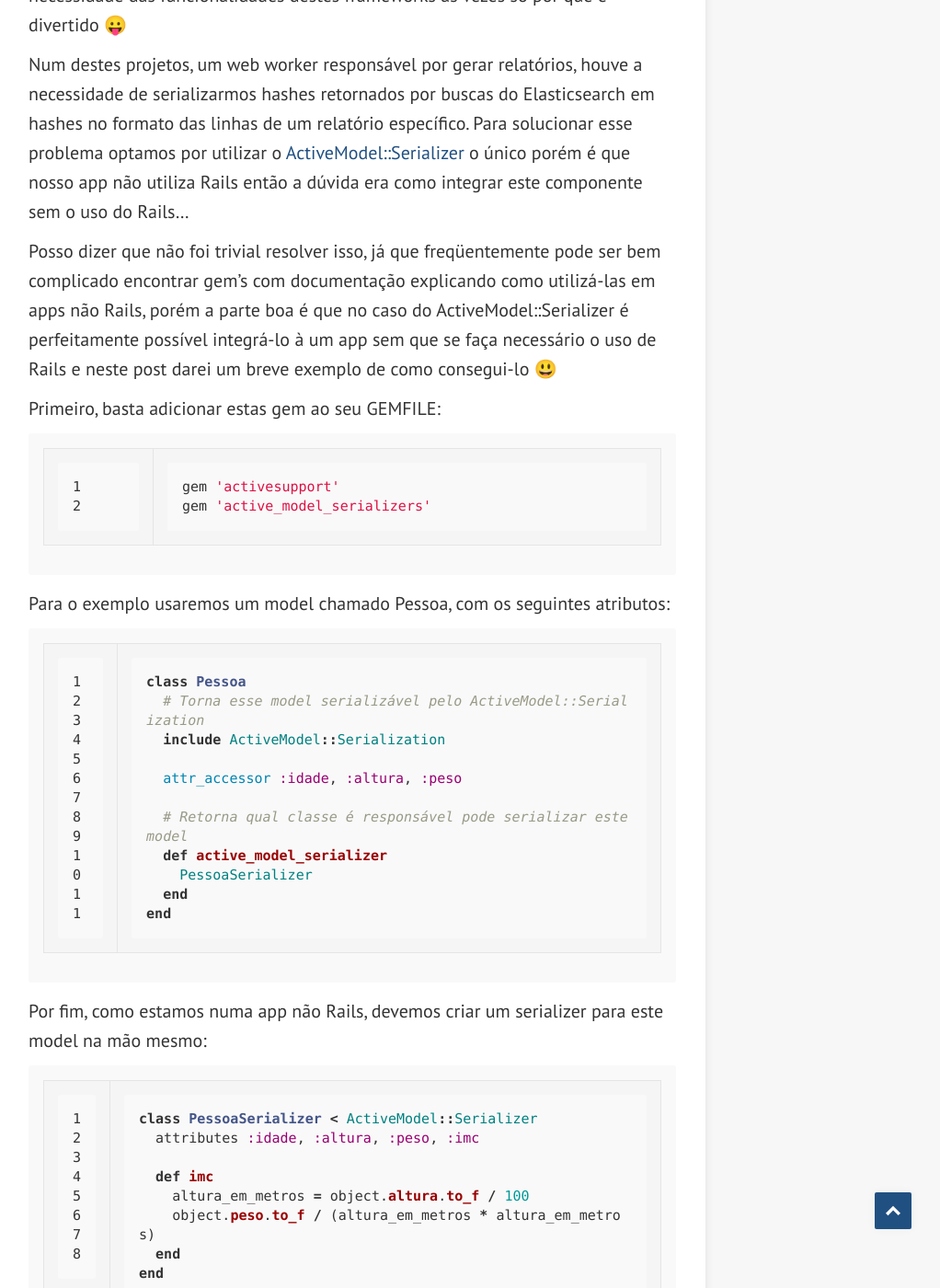
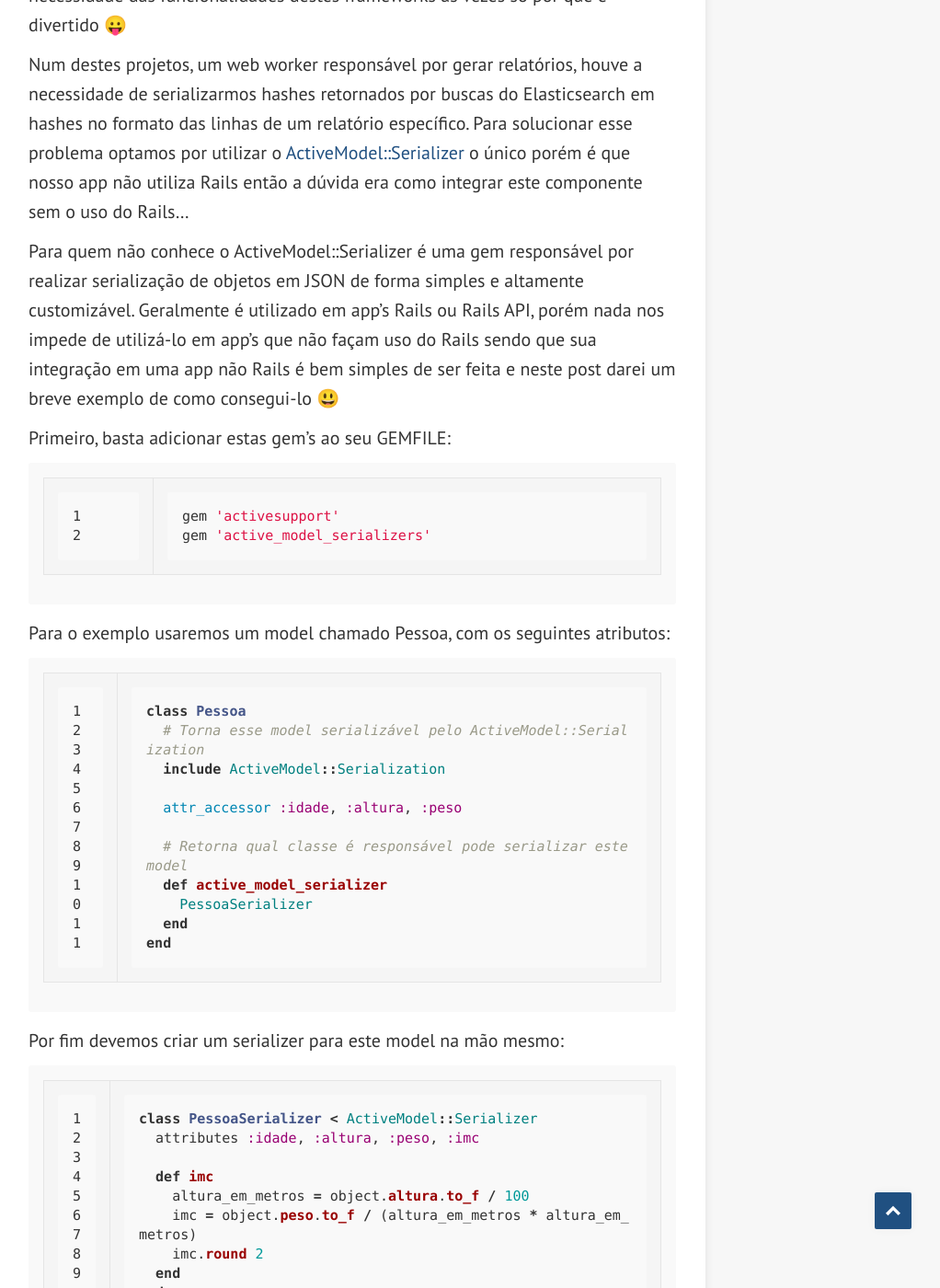
Before and after one commit to moip/blog-devs, a Jekyll site: the page built from _posts/2015-08-22-componentes-active-model-fora-do-rails.md, in a window 1280 px wide and 1400 px high, scrolled down 530 px. Shown: the whole window at 92% size, without its empty margins (257-1279 px from the left). Built offline with Jekyll 4.4.1, drawn with Linux system fonts in a browser that asks for light colours; nearby versions of some CDN libraries; emoji names are drawn with the system emoji font; some of the changed text lies outside the part shown.

Commit message:
post completo :smiley:

```diff
--- a/_posts/2015-08-22-componentes-active-model-fora-do-rails.md
+++ b/_posts/2015-08-22-componentes-active-model-fora-do-rails.md
@@ -13,9 +13,9 @@
 
 Num destes projetos, um web worker responsável por gerar relatórios, houve a necessidade de serializarmos hashes retornados por buscas do Elasticsearch em hashes no formato das linhas de um relatório específico. Para solucionar esse problema optamos por utilizar o <a href="https://github.com/rails-api/active_model_serializers" target="_blank">ActiveModel::Serializer</a> o único porém é que nosso app não utiliza Rails então a dúvida era como integrar este componente sem o uso do Rails...
 
-Posso dizer que não foi trivial resolver isso, já que freqüentemente pode ser bem complicado encontrar gem's com documentação explicando como utilizá-las em apps não Rails, porém a parte boa é que no caso do ActiveModel::Serializer é perfeitamente possível integrá-lo à um app sem que se faça necessário o uso de Rails e neste post darei um breve exemplo de como consegui-lo :smiley:
+Para quem não conhece o ActiveModel::Serializer é uma gem responsável por realizar serialização de objetos em JSON de forma simples e altamente customizável. Geralmente é utilizado em app's Rails ou Rails API, porém nada nos impede de utilizá-lo em app's que não façam uso do Rails sendo que sua integração em uma app não Rails é bem simples de ser feita e neste post darei um breve exemplo de como consegui-lo :smiley:
 
-Primeiro, basta adicionar estas gem ao seu GEMFILE:
+Primeiro, basta adicionar estas gem's ao seu GEMFILE:
 
 {% highlight ruby linenos %}
 gem 'activesupport'
@@ -38,7 +38,7 @@
 end
 {% endhighlight %}
 
-Por fim, como estamos numa app não Rails, devemos criar um serializer para este model na mão mesmo:
+Por fim devemos criar um serializer para este model na mão mesmo:
 
 {% highlight ruby linenos %}
 class PessoaSerializer < ActiveModel::Serializer
@@ -46,9 +46,25 @@
 
   def imc
     altura_em_metros = object.altura.to_f / 100
-    object.peso.to_f / (altura_em_metros * altura_em_metros)
+    imc = object.peso.to_f / (altura_em_metros * altura_em_metros)
+    imc.round 2
   end
 end
 {% endhighlight %}
 
 No exemplo acima, através do método attributes realizamos um mapeamento um-para-um, ou seja, o serializer irá procurar por um atributo altura, por exemplo, no model serializado e irá criar um nó com este mesmo nome. Também é possível criar nós customizados, com nomes ou valores que não existem no model serializado, o método imc ilustra esta possibilidade.
+
+Feito isso serializar objetos da classe Pessoa é bem simples:
+
+{% highlight ruby linenos %}
+carlos = Pessoa.new
+carlos.idade = 26
+carlos.altura = 180
+carlos.peso = 95
+serializer = PessoaSerializer.new carlos, root: false
+
+puts "Como JSON => #{serializer.to_json}" #=> Como JSON => {"idade":26,"altura":180,"peso":95,"imc":29.32}
+puts "Como Hash => #{serializer.serializable_hash}" #=> Como Hash => {:idade=>26, :altura=>180, :peso=>95, :imc=>29.32}
+{% endhighlight %}
+
+Como podemos notar pelo exemplo acima, é muito fácil incluir o ActiveModel::Serializer no seu projeto e aproveitar seus benefícios com pouco código, caso queria dar uma olhada no código completo o exemplo do post está disponível neste repositório do github: <a href="http://github.com/moip/active-model-components-outside-rails" target="_blank">active-model-components-outside-rails</a> :+1:
```
